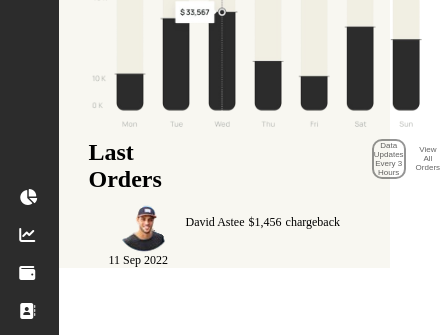
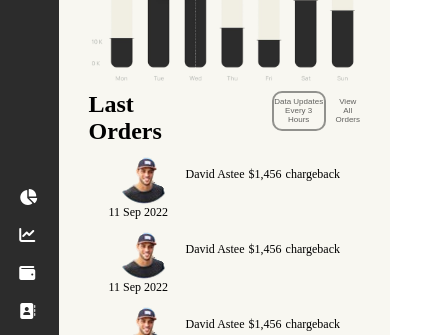
Before and after one commit to vvk0009/dribble-ui-5, a plain HTML site: page index.html in a window 390 px wide. Shown: the part 265-600 px from the top of the page, 440 px wide, since content can reach past the window. Drawn offline with Linux system fonts and the light colour scheme.

Commit message:
Update index.html and style.css

```diff
--- a/index.html
+++ b/index.html
@@ -106,6 +106,26 @@
                 <p>chargeback</p>
                 <P>11 Sep 2022</P>
             </div>
+
+            <div class="box_2">
+                <span style="display: flex; align-items: center; gap: 10px;">
+                    <img src="./img/img.png" alt="">
+                <p>David Astee</p>
+                </span>
+                <p>$1,456</p>
+                <p>chargeback</p>
+                <P>11 Sep 2022</P>
+            </div>
+
+            <div class="box_2">
+                <span style="display: flex; align-items: center; gap: 10px;">
+                    <img src="./img/img.png" alt="">
+                <p>David Astee</p>
+                </span>
+                <p>$1,456</p>
+                <p>chargeback</p>
+                <P>11 Sep 2022</P>
+            </div>
         </div>
         <div class="div_2">
             <div class="side1">
--- a/style.css
+++ b/style.css
@@ -204,6 +204,7 @@
 @media (max-width:823px){
     .container{
         flex-direction: column;
+
     }
     .container .div_1{
         width: 100%;
@@ -240,3 +241,18 @@
     }
 
 }
+@media (max-width:481px){
+    input{
+        display: none;
+    }
+    .box img {
+        height: 120px;
+    }
+    .btn_1{
+        margin-left: 100px;
+    }
+    .upper .fa-magnifying-glass{
+        display: none;
+    }
+
+}
```
